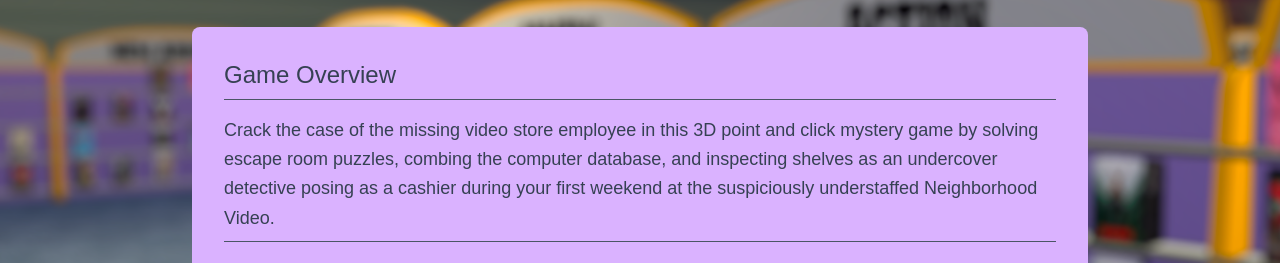
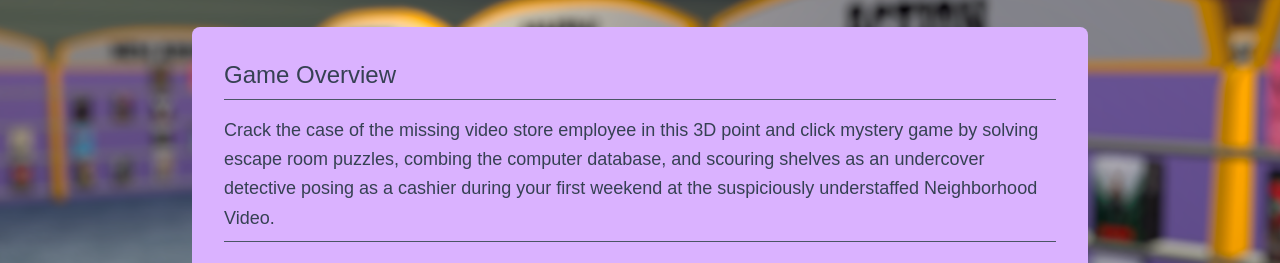
Before and after one commit to alex-carlson/neighborhood-video-website, a Next.js app: page /press in a window 1280 px wide. Shown: the part 281-544 px from the top of the page. Built offline with nearby package versions, Linux system fonts and the light colour scheme.

Commit message:
updated description text to match steam page

```diff
--- a/app/press/page.tsx
+++ b/app/press/page.tsx
@@ -31,7 +31,7 @@ export default function Press() {
                         <h2 className="text-2xl border-b border-gray-600 pb-2">Game Overview</h2>
                         <div className="space-y-4">
                             <p className="text-lg leading-relaxed border-b border-gray-600 pb-2">
-                                Crack the case of the missing video store employee in this 3D point and click mystery game by solving escape room puzzles, combing the computer database, and inspecting shelves as an undercover detective posing as a cashier during your first weekend at the suspiciously understaffed Neighborhood Video. </p>
+                                Crack the case of the missing video store employee in this 3D point and click mystery game by solving escape room puzzles, combing the computer database, and scouring shelves as an undercover detective posing as a cashier during your first weekend at the suspiciously understaffed Neighborhood Video.</p>
                             <div className="grid md:grid-cols-2 gap-6">
                                 <div>
                                     <h3 className="text-lg font-medium mb-2">Key Features</h3>
```
